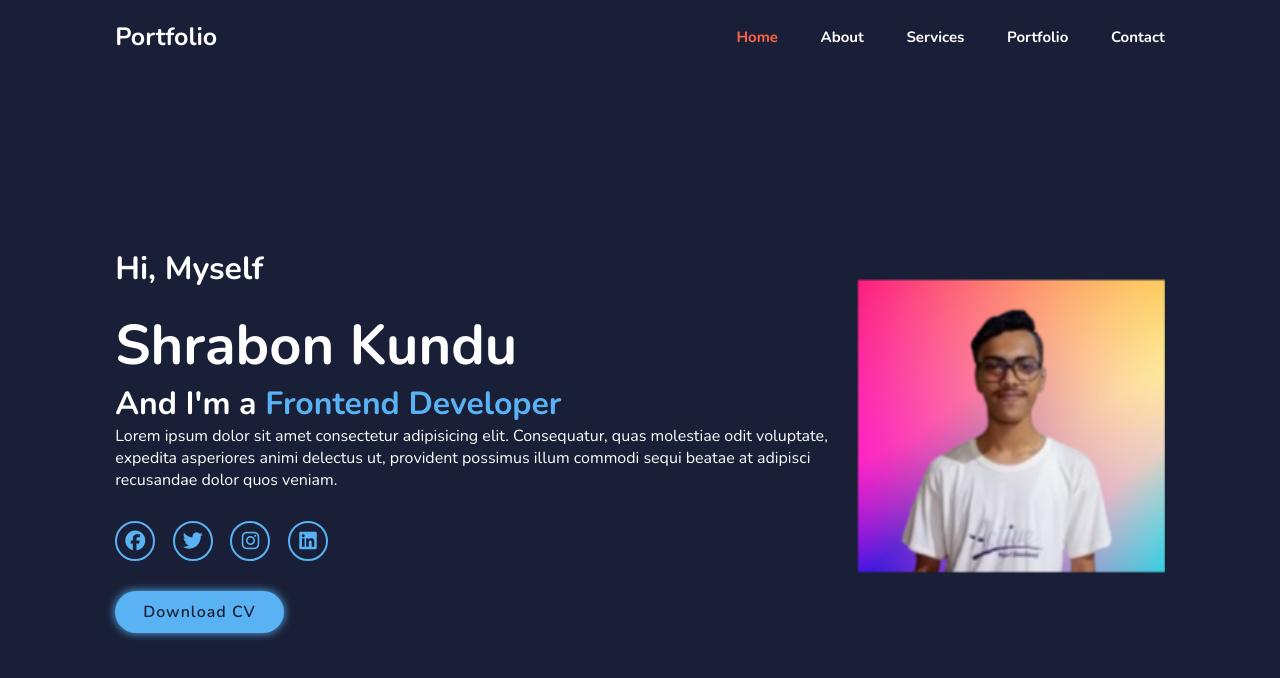
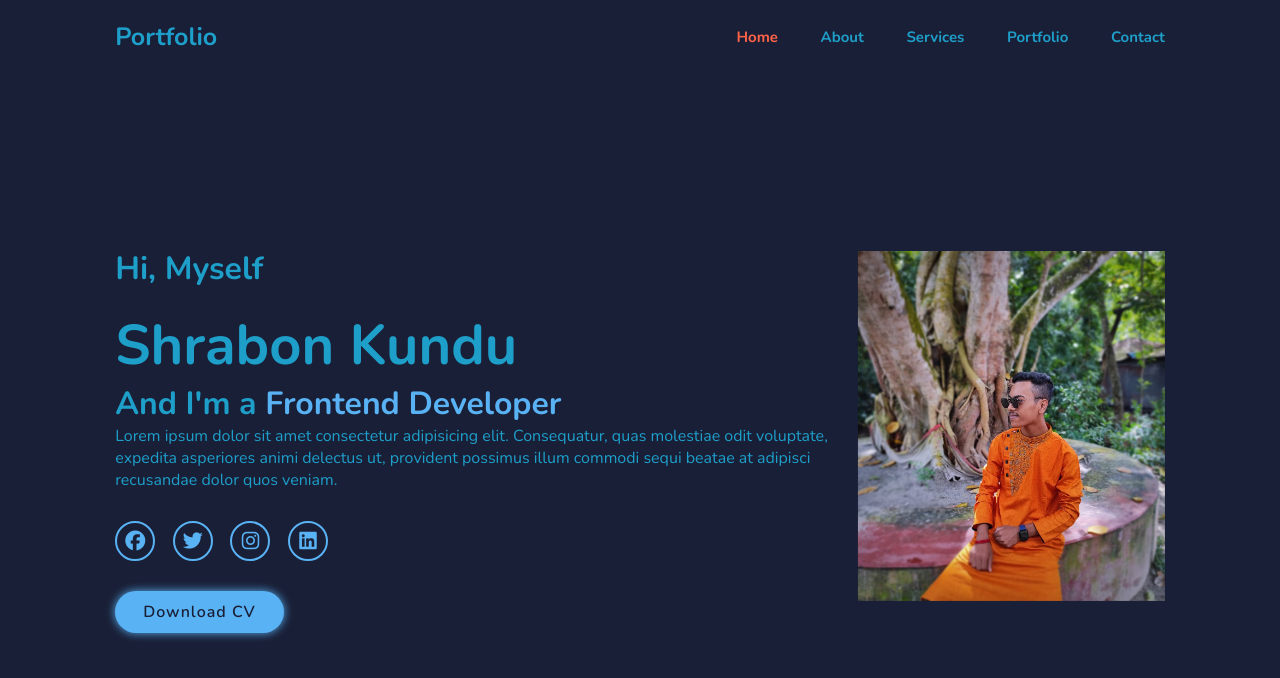
Before and after one commit to shrabonkundu1/responsive-porfolio-repo, a plain HTML site: page portfolio.html in a window 1280 px wide. Drawn offline with nearby package versions, Linux system fonts and the light colour scheme.

Commit message:
index file name changed

```diff
--- a/index.html
+++ b/portfolio.html
@@ -33,13 +33,13 @@
             <div class="social-media">
                 <a href="https://www.facebook.com/" target="_blank"><i class="fa-brands fa-facebook"></i></a>
                 <a href="#"><i class="fa-brands fa-twitter"></i></a>
-                <a href="#"><i class="fa-brands fa-instagram"></i></a>
+                <a href="https://www.instagram.com/kundushrabon/?hl=en" target="_blank"><i class="fa-brands fa-instagram"></i></a>
                 <a href="#"><i class="fa-brands fa-linkedin"></i></a>
             </div>
             <a href="#" class="btn">Download CV</a>
         </div>
         <div class="home-img">
-            <img src="images/profiledp-removebg-preview.png" alt="">
+            <img src="images/abou-pic.jpg" alt="">
         </div>
      </section>
 </body>
--- a/style/style.css
+++ b/style/style.css
@@ -14,7 +14,7 @@
 :root {
     --bg-color: #191f36;
     --snd-bg-color: #262b40;
-    --text-color: #fff;
+    --text-color: #1e9fca;
     --main-color: #59b2f4;
 }
 
```
